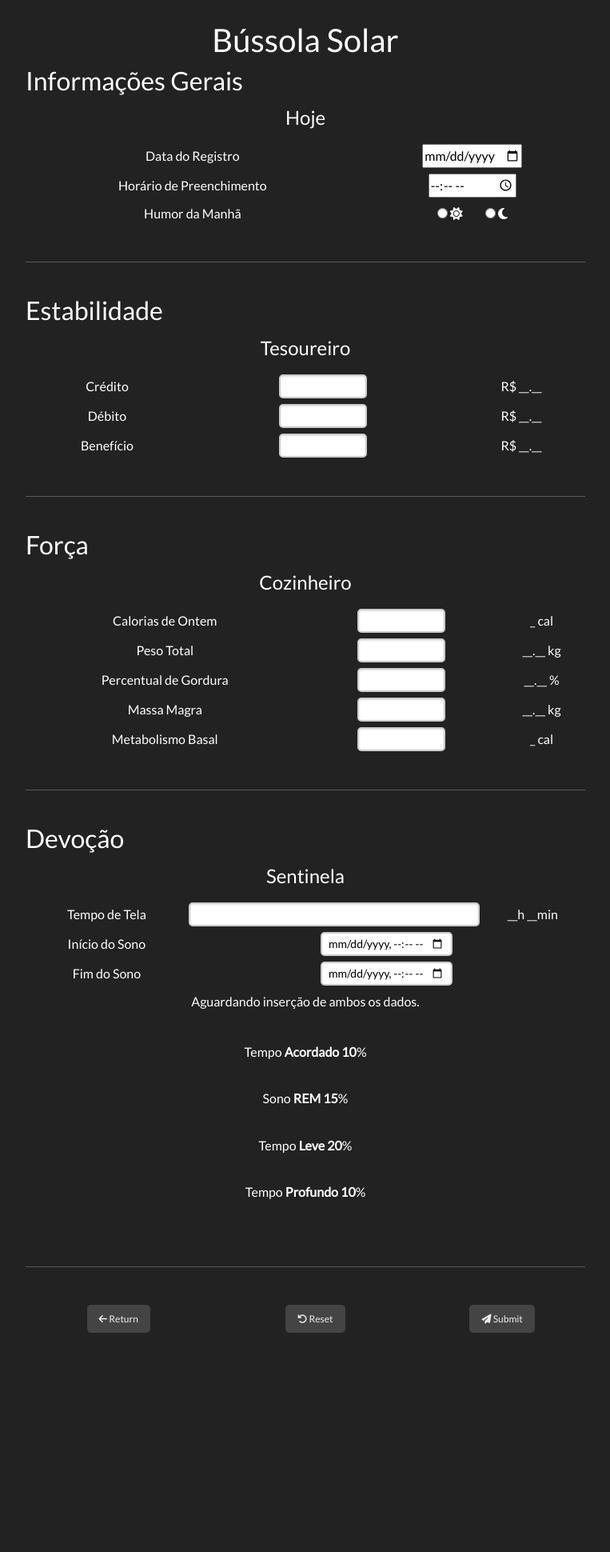
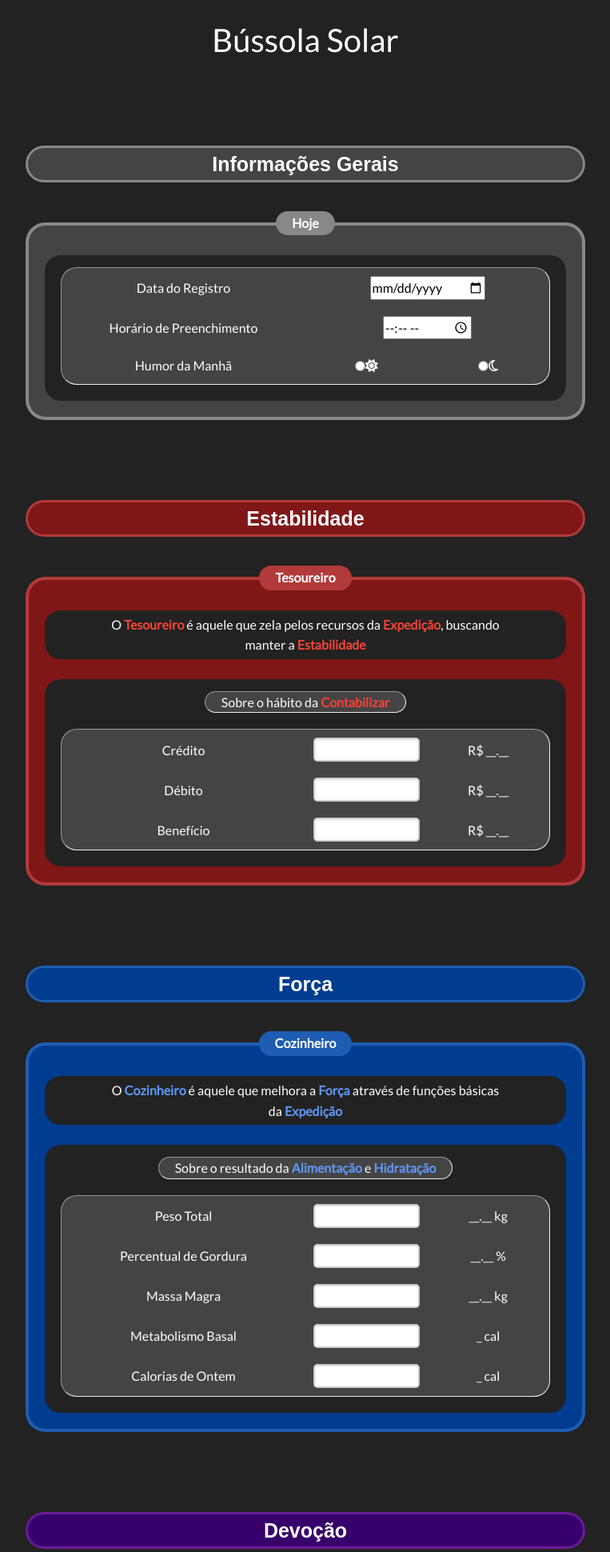
Before and after one commit to Matheus-Homem/EnduranceProject, a Flask app: template src/web/templates/form_morning_new.html in a window 1280 px wide. Shown: the top 1940 px of the page at 80% size, without its empty margins (258-1021 px from the left). Before the commit the page ends 1666 px from the top, so only its background shows below. Run offline with Flask 3, Linux system fonts and the light colour scheme; the template is opened without the code that fills it, so the values that code supplies are empty; some libraries are stand-ins or nearby versions; some web fonts are replaced.

Commit message:
Refactor CSS styles for consistency and clarity

```diff
--- a/src/web/templates/form_morning_new.html
+++ b/src/web/templates/form_morning_new.html
@@ -11,169 +11,195 @@
 {% block content %}
     <form action="/form/morning/" method="POST" onsubmit="return validatePercentage();">
 
-        <section id="opening">
-            <h2>Informações Gerais</h2>
-            <fieldset id="header">
-                <legend class=centralized>Hoje</legend>
-                <div>
-                    <table style="width: 100%;" class=tableWithSpacing>
-                        <tr>
-                            <td class=centralized>
-                                <label for="inputDate">Data do Registro</label>
-                            </td>
-                            <td class=centralized>
-                                <input type="date" name="inputDate" id="inputDate" style="width: 125px;" required>
-                            </td>
-                        </tr>
-                        <tr>
-                            <td class=centralized>
-                                <label for="inputTime">Horário de Preenchimento</label>
-                            </td>
-                            <td class=centralized>
-                                <input type="time" name="inputTime" id="inputTime" style="width: 110px;" required>
-                            </td>
-                        </tr>
-                        <tr>
-                            <td class=centralized>
-                                <label for="dayHumor">Humor da Manhã</label>
-                            </td>
-                            <td class=centralized>
-                                <div class=centralized>
-                                    <input type="radio" name="dayHumor" id="sun"  value="sol" required>
-                                    <i class="fas fa-sun" style="margin-right: 25px;"></i>
-                                    <input type="radio" name="dayHumor" id="moon"  value="lua" required>
-                                    <i class="fas fa-moon"></i>
-                                </div>
-                            </td>
-                        </tr>
-                    </table>
+        <section class="opening">
+
+            <div class="info-section"><span>Informações Gerais</span></div>
+
+            <div class="info-box box">
+                <div class="box-title">
+                    <span>Hoje</span>
                 </div>
-            </fieldset>
+                <div class="box-input">
+                    <div class="flex-table">
+                        <div class="flex-row">
+                            <div class="flex-cell cell-50"><label for="inputDate">Data do Registro</label></div>
+                            <div class="flex-cell cell-50"><input type="date" name="inputDate" required></div>
+                        </div>
+                        <div class="flex-row">
+                            <div class="flex-cell cell-50"><label for="inputDate">Horário de Preenchimento</label></div>
+                            <div class="flex-cell cell-50"><input type="time" name="inputTime" required></div>
+                        </div>
+                        <div class="flex-row">
+                            <div class="flex-cell cell-50"><label for="dayHumor">Humor da Manhã</label></div>
+                            <div class="flex-cell cell-25">
+                                <input type="radio" name="dayHumor" value="sol" required>
+                                <i class="fa-solid fa-sun"></i>
+                            </div>
+                            <div class="flex-cell cell-25">
+                                <input type="radio" name="dayHumor" value="lua" required>
+                                <i class="fa-regular fa-moon"></i>
+                            </div>
+                        </div>
+                    </div>
+                </div>
+            </div>
+
         </section>
 
-        <br><hr><br>
+        <section class="stability">
 
-        <section id="stability">
-            <h2>Estabilidade</h2>
-            <fieldset id="treasurer">
-                <legend class=centralized>Tesoureiro</legend>
-                <div>
-                    <table style="width: 100%;" class=tableWithSpacing>
-                        <tr>
-                            <td class=centralized>
-                                <label for="credit">Crédito</label>
-                            </td>
-                            <td class=centralized>
-                                <input type="number" name="credit" minlength="3" title="Insert four digits for the credit current value" style="width: 110px;" required
-                                       oninput="creditOutput.value = formatValue(credit.value, 'money')">
-                            </td>
-                            <td class=centralized>
-                                <div class="formatedOutput"><output id="creditOutput">R$ __.__</output></div>
-                            </td>
-                        </tr>
-                        <tr>
-                            <td class=centralized>
-                                <label for="debit">Débito</label>
-                            </td>
-                            <td class=centralized>
-                                <input type="number" name="debit" minlength="3" title="Insert four digits for the debit current value" style="width: 110px;" required
-                                       oninput="debitOutput.value = formatValue(debit.value, 'money')">
-                            </td>
-                            <td class=centralized>
-                                <div class="formatedOutput"><output id="debitOutput">R$ __.__</output></div>
-                            </td>
-                        </tr>
-                        <tr>
-                            <td class=centralized>
-                                <label for="vr">Benefício</label>
-                            </td>
-                            <td class=centralized>
-                                <input type="number" name="vr" minlength="3" title="Insert four digits for the benfit current value" style="width: 110px;" required
-                                       oninput="vrOutput.value = formatValue(vr.value, 'money')">
-                            </td>
-                            <td class=centralized>
-                                <div class="formatedOutput"><output id="vrOutput">R$ __.__</output></div>
-                            </td>
-                        </tr>
-                    </table>
+            <div class="stability-section"><span>Estabilidade</span></div>
+
+            <div class="stability-box box">
+                <div class="box-title">
+                    <span>tesoureiro</span>
                 </div>
-            </fieldset>
+                <div class="box-role">
+                    <span>
+                        O <strong>Tesoureiro</strong> é aquele que zela pelos recursos da <strong>Expedição</strong>, buscando manter a <strong>Estabilidade</strong>
+                    </span>
+                </div>
+                <div class="box-input">
+                    <div class="box-habit">
+                        <span>
+                            Sobre o hábito da <strong>Contabilizar</strong>
+                        </span>
+                    </div>
+                    <div class="flex-table">
+                        <div class="flex-row">
+                            <div class="flex-cell cell-50">Crédito</div>
+                            <div class="flex-cell cell-25">
+                                <input type="number" name="stabilityTreasurerCredit" minlength="3" oninput="creditOutput.value = formatValue(stabilityTreasurerCredit.value, 'money')" required>
+                            </div>
+                            <div class="flex-cell cell-25"><output id="creditOutput">R$ __.__</output></div>
+                        </div>
+                        <div class="flex-row">
+                            <div class="flex-cell cell-50">Débito</div>
+                            <div class="flex-cell cell-25">
+                                <input type="number" name="stabilityTreasurerDebit" minlength="3" oninput="debitOutput.value = formatValue(stabilityTreasurerDebit.value, 'money')" required>
+                            </div>
+                            <div class="flex-cell cell-25"><output id="debitOutput">R$ __.__</output></div>
+                        </div>
+                        <div class="flex-row">
+                            <div class="flex-cell cell-50">Benefício</div>
+                            <div class="flex-cell cell-25">
+                                <input type="number" name="stabilityTreasurerBenefit" minlength="3" oninput="benefitOutput.value = formatValue(stabilityTreasurerBenefit.value, 'money')" required>
+                            </div>
+                            <div class="flex-cell cell-25"><output id="benefitOutput">R$ __.__</output></div>
+                        </div>
+                    </div>
+                </div>
+            </div>
         </section>
 
-        <br><hr><br>
+        <section class="strength">
 
-        <section id="strength">
-            <h2>Força</h2>
-            <fieldset id="cook">
-                <legend class=centralized>Cozinheiro</legend>
-                <div>
-                    <table style="width: 100%;" class=tableWithSpacing>
-                        <tr>
-                            <td class=centralized>
-                                <label for="calories">Calorias de Ontem</label>
-                            </td>
-                            <td class=centralized>
-                                <input type="number" name="calories" id="calories" title="Insert four digits for the yesterday Calories total value" style="width: 110px;" required
-                                       oninput="caloriesOutput.value = formatValue(calories.value, 'calories')">
-                            </td>
-                            <td class=centralized>
-                                <div class="formatedOutput"><output id="caloriesOutput">_ cal</output></div>
-                            </td>
-                        </tr>
-                        <tr>
-                            <td class=centralized>
-                                <label for="totalWeight">Peso Total</label>
-                            </td>
-                            <td class=centralized>
-                                <input type="number" name="totalWeight" id="totalWeight" minlength="4" minlength="5" title="Insert four digits for the Total Weight" style="width: 110px;" required
-                                       oninput="totalWeightOutput.value = formatValue(totalWeight.value, 'weight')">
-                            </td>
-                            <td class=centralized>
-                                <div class="formatedOutput"><output id="totalWeightOutput">__.__ kg</output></div>
-                            </td>
-                        </tr>
-                        <tr>
-                            <td class=centralized>
-                                <label for="fatPercentage">Percentual de Gordura</label>
-                            </td>
-                            <td class=centralized>
-                                <input type="number" name="fatPercentage" id="fatPercentage" minlength="4" minlength="4" title="Insert four digits for the Fat Percentage" style="width: 110px;" required
-                                       oninput="fatPercentageOutput.value = formatValue(fatPercentage.value, 'percentage')">
-                            </td>
-                            <td class=centralized>
-                                <div class="formatedOutput"><output id="fatPercentageOutput">__.__ %</output></div>
-                            </td>
-                        </tr>
-                        <tr>
-                            <td class=centralized>
-                                <label for="muscleWeight">Massa Magra</label>
-                            </td>
-                            <td class=centralized>
-                                <input type="number" name="muscleWeight" id="muscleWeight" minlength="4" minlength="5" title="Insert four digits for the Muscle Weight" style="width: 110px;" required
-                                       oninput="muscleWeightOutput.value = formatValue(muscleWeight.value, 'weight')">
-                            </td>
-                            <td class=centralized>
-                                <div class="formatedOutput"><output id="muscleWeightOutput">__.__ kg</output></div>
-                            </td>
-                        </tr>
-                        <tr>
-                            <td class=centralized>
-                                <label for="basalMetabolism">Metabolismo Basal</label>
-                            </td>
-                            <td class=centralized>
-                                <input type="number" name="basalMetabolism" id="basalMetabolism" minlength="4" minlength="4" title="Insert four digits for the Basal Metabolism" style="width: 110px;" required
-                                       oninput="basalMetabolismOutput.value = formatValue(basalMetabolism.value, 'calories')">
-                            </td>
-                            <td class=centralized>
-                                <div class="formatedOutput"><output id="basalMetabolismOutput">_ cal</output></div>
-                            </td>
-                        </tr>
-                    </table>
+            <div class="strength-section"><span>Força</span></div>
+
+            <div class="strength-box box">
+                <div class="box-title">
+                    <span>cozinheiro</span>
                 </div>
-            </fieldset>
+                <div class="box-role">
+                    <span>
+                        O <strong>Cozinheiro</strong> é aquele que melhora a <strong>Força</strong> através de funções básicas da <strong>Expedição</strong>
+                    </span>
+                </div>
+                <div class="box-input">
+                    <div class="box-habit">
+                        <span>
+                            Sobre o resultado da <strong>Alimentação</strong> e <strong>Hidratação</strong>
+                        </span>
+                    </div>
+                    <div class="flex-table">
+                        <div class="flex-row">
+                            <div class="flex-cell cell-50">Peso Total</div>
+                            <div class="flex-cell cell-25">
+                                <input type="number" name="strength_cook_TotalWeight" minlength="4" maxlength="5"
+                                    oninput="TotalWeightOutput.value = formatValue(strength_cook_TotalWeight.value, 'weight')" required>
+                            </div>
+                            <div class="flex-cell cell-25"><output id="TotalWeightOutput">__.__ kg</output></div>
+                        </div>
+                        <div class="flex-row">
+                            <div class="flex-cell cell-50">Percentual de Gordura</div>
+                            <div class="flex-cell cell-25">
+                                <input type="number" name="strength_cook_FatPercentage" minlength="4" maxlength="4"
+                                    oninput="FatPercentageOutput.value = formatValue(strength_cook_FatPercentage.value, 'percentage')" required>
+                            </div>
+                            <div class="flex-cell cell-25"><output id="FatPercentageOutput">__.__ %</output></div>
+                        </div>
+                        <div class="flex-row">
+                            <div class="flex-cell cell-50">Massa Magra</div>
+                            <div class="flex-cell cell-25">
+                                <input type="number" name="strength_cook_MuscleWeight" minlength="4" maxlength="5"
+                                    oninput="MuscleWeightOutput.value = formatValue(strength_cook_MuscleWeight.value, 'weight')" required>
+                            </div>
+                            <div class="flex-cell cell-25"><output id="MuscleWeightOutput">__.__ kg</output></div>
+                        </div>
+                        <div class="flex-row">
+                            <div class="flex-cell cell-50">Metabolismo Basal</div>
+                            <div class="flex-cell cell-25">
+                                <input type="number" name="strength_cook_BasalMetabolism"
+                                    oninput="BasalMetabolismOutput.value = formatValue(strength_cook_BasalMetabolism.value, 'calories')" required>
+                            </div>
+                            <div class="flex-cell cell-25"><output id="BasalMetabolismOutput">_ cal</output></div>
+                        </div>
+                        <div class="flex-row">
+                            <div class="flex-cell cell-50">Calorias de Ontem</div>
+                            <div class="flex-cell cell-25">
+                                <input type="number" name="strength_cook_Calories"
+                                    oninput="CaloriesOutput.value = formatValue(strength_cook_Calories.value, 'calories')" required>
+                            </div>
+                            <div class="flex-cell cell-25"><output id="CaloriesOutput">_ cal</output></div>
+                        </div>
+                    </div>
+                </div>
+            </div>
         </section>
 
-        <br><hr><br>
+        <section class="devotion">
+
+            <div class="devotion-section"><span>Devoção</span></div>
+
+            <div class="devotion-box box">
+                <div class="box-title">
+                    <span>sentinela</span>
+                </div>
+                <div class="box-role">
+                    <span>
+                        O <strong>Sentinela</strong> é aquele capaz de pregar a <strong>Devoção</strong> através de um dos atos mais básicos da <strong>Expedição</strong>
+                    </span>
+                </div>
+                <div class="box-input">
+                    <div class="box-habit">
+                        <span>
+                            Sobre o hábito de <strong>Dormir</strong>
+                        </span>
+                    </div>
+                    <div class="flex-table">
+                        <div class="flex-row">
+                            <div class="flex-cell cell-50">Tempo de Tela</div>
+                            <div class="flex-cell cell-25">
+                                <input type="number" name="devotion_sentinel_ScreenTime" minlength="3" maxlength="4"
+                                    oninput="ScreenTimeOutput.value = formatValue(devotion_sentinel_ScreenTime.value, 'time')" required>
+                            </div>
+                            <div class="flex-cell cell-25"><output id="ScreenTimeOutput">__h __min</output></div>
+                        </div>
+                        <div class="flex-row">
+                            <div class="flex-cell cell-50">Início do Sono</div>
+                            <div class="flex-cell cell-50"><input type="datetime-local" name="devotion_sentinel_BedDatetime" required></div>
+                        </div>
+                        <div class="flex-row">
+                            <div class="flex-cell cell-50">Fim do Sono</div>
+                            <div class="flex-cell cell-50"><input type="datetime-local" name="devotion_sentinel_WakeupDatetime" required></div>
+                        </div>
+                        <div class="flex-row">
+                            <div class="flex-cell cell-100"><span id="DatetimeDifferenceOutput" placeholder="Aguardando inserção de ambos os dados."></span></div>
+                        </div>
+                    </div>
+                </div>
+            </div>
+        </section>
 
         <section id="devotion">
             <h2>Devoção</h2>
@@ -210,7 +236,7 @@
                     </tr>
                     <tr>
                         <td class="centralized" colspan="3">
-                            <span id="timeDifference" placeholder="Aguardando inserção de ambos os dados."></span>
+
                         </td>
                     </tr>
                 </table>
@@ -290,12 +316,12 @@
 
     <script>
 
-        const bedDateTimeInput     = document.getElementById('bedDateTime');
-        const wakeupDateTimeInput  = document.getElementById('wakeupDateTime');
-        const timeDifferenceOutput = document.getElementById('timeDifference');
-        timeDifferenceOutput.textContent = "Aguardando inserção de ambos os dados.";
-        bedDateTimeInput.addEventListener('change', calculateTimeDifference);
-        wakeupDateTimeInput.addEventListener('change', calculateTimeDifference);
+        const bedDateTimeInput = document.querySelector('input[name="devotion_sentinel_BedDatetime"]');
+        const wakeupDateTimeInput = document.querySelector('input[name="devotion_sentinel_WakeupDatetime"]');
+        const datetimeDifferenceOutput = document.getElementById('DatetimeDifferenceOutput');
+        datetimeDifferenceOutput.textContent = "Aguardando inserção de ambos os dados.";
+        bedDateTimeInput.addEventListener('change', calculateDatetimeDifference);
+        wakeupDateTimeInput.addEventListener('change', calculateDatetimeDifference);
 
         const awakePercentageInput = document.getElementById('awakePercentage');
         const remPercentageInput   = document.getElementById('remPercentage');
```
